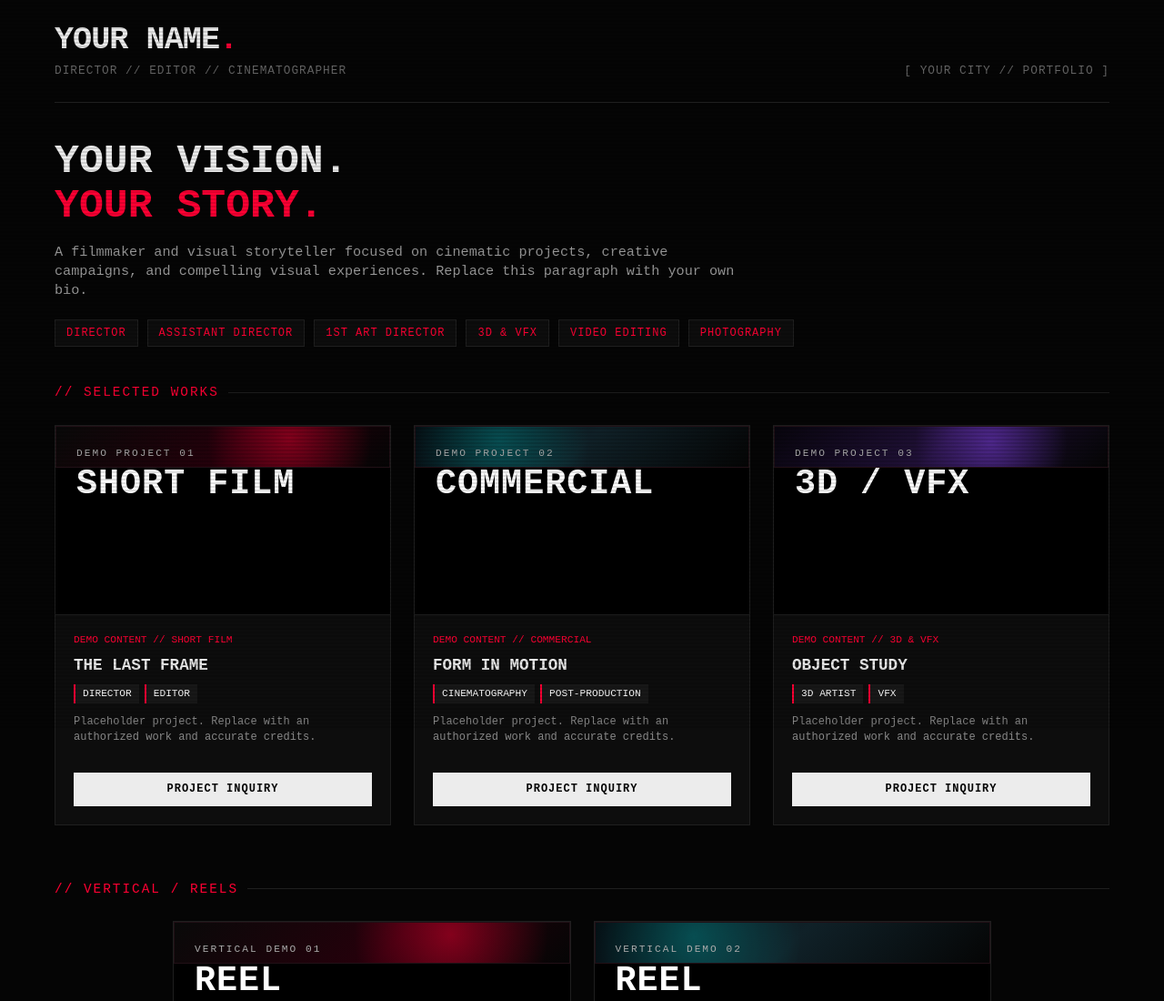
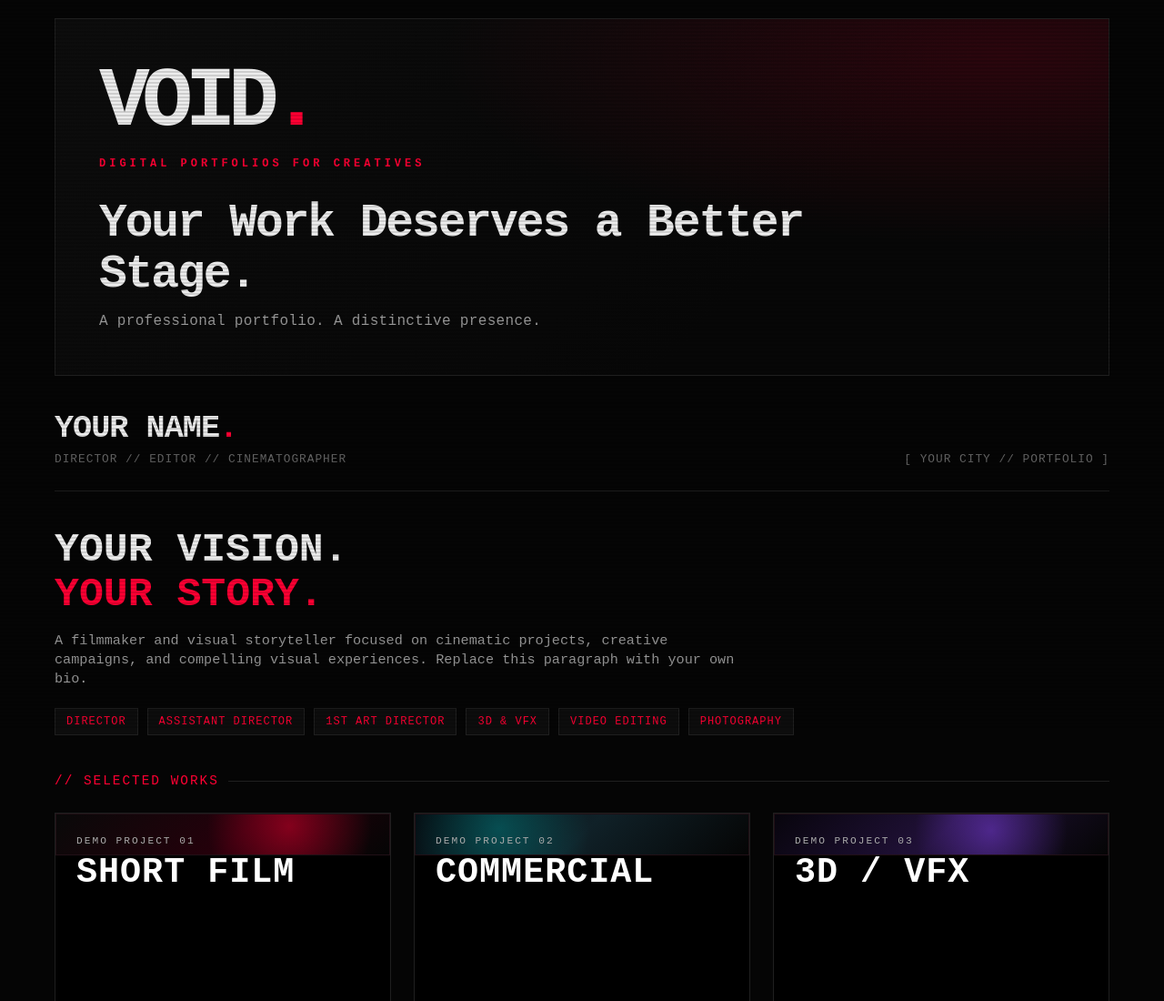
Before and after one commit to loaywrld420-lab/filmmaker-portfolio-demo, a plain HTML site: page index.html in a window 1280 px wide. Shown: the top 1100 px of the page at 91% size. Drawn offline with Linux system fonts and the light colour scheme.

Commit message:
Add files via upload

```diff
--- a/index.html
+++ b/index.html
@@ -482,10 +482,58 @@ footer{
 .demo-photo.p6 { background:radial-gradient(circle at 35% 35%,rgba(180,180,180,.45),transparent 28%),linear-gradient(145deg,#080808,#303030,#050505); }
 .demo-form-note { color:#888; font-size:.72rem; }
 
+
+/* VOID BRANDING — additive styles only */
+.void-branding{
+    position:relative;
+    overflow:hidden;
+    margin:0 0 34px;
+    padding:clamp(24px,5vw,48px);
+    border:1px solid var(--border);
+    background:radial-gradient(ellipse at 90% 10%,rgba(255,0,51,.15),transparent 42%),linear-gradient(135deg,#0d0d0d,#070707 68%);
+}
+.void-brand-mark{
+    color:var(--text);
+    font-size:clamp(2.8rem,8vw,5.8rem);
+    font-weight:900;
+    letter-spacing:-.09em;
+    line-height:.95;
+}
+.void-brand-mark span{color:var(--accent)}
+.void-brand-category{
+    margin-top:15px;
+    color:var(--accent);
+    font-size:.75rem;
+    font-weight:bold;
+    letter-spacing:clamp(2px,.5vw,4px);
+}
+.void-brand-headline{
+    margin-top:28px;
+    max-width:800px;
+    color:var(--text);
+    font-size:clamp(1.5rem,4.2vw,3.2rem);
+    line-height:1.1;
+    letter-spacing:-.04em;
+}
+.void-brand-subline{
+    margin-top:12px;
+    color:#999;
+    font-size:clamp(.82rem,1.5vw,1rem);
+    letter-spacing:.02em;
+}
+
 </style>
 </head>
 
 <body>
+
+<!-- VOID BRANDING — added without changing the existing portfolio demo -->
+<section class="void-branding" aria-label="VOID digital portfolio service">
+    <div class="void-brand-mark">VOID<span>.</span></div>
+    <p class="void-brand-category">DIGITAL PORTFOLIOS FOR CREATIVES</p>
+    <h2 class="void-brand-headline">Your Work Deserves a Better Stage.</h2>
+    <p class="void-brand-subline">A professional portfolio. A distinctive presence.</p>
+</section>
 
 <header>
     <div class="brand">
```
